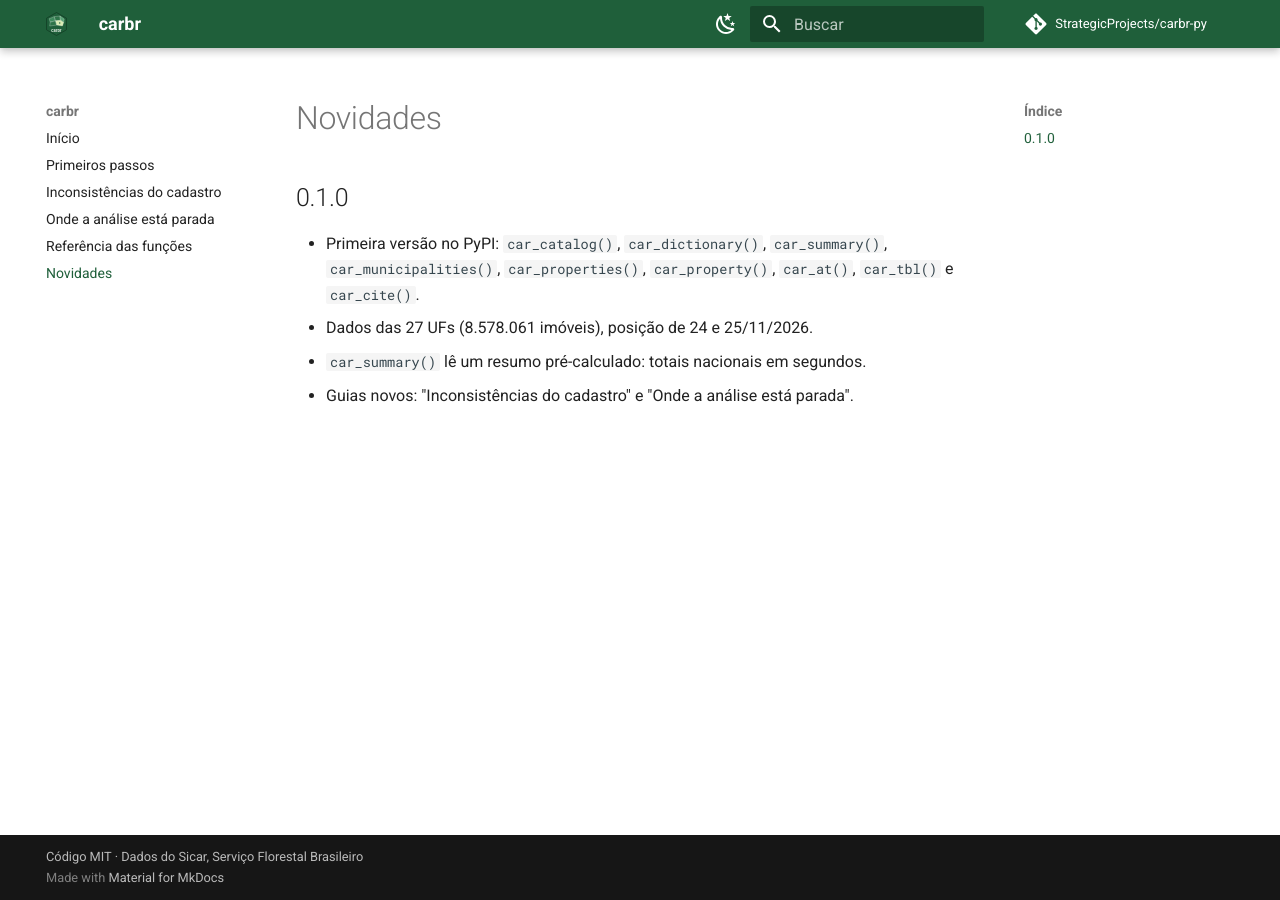
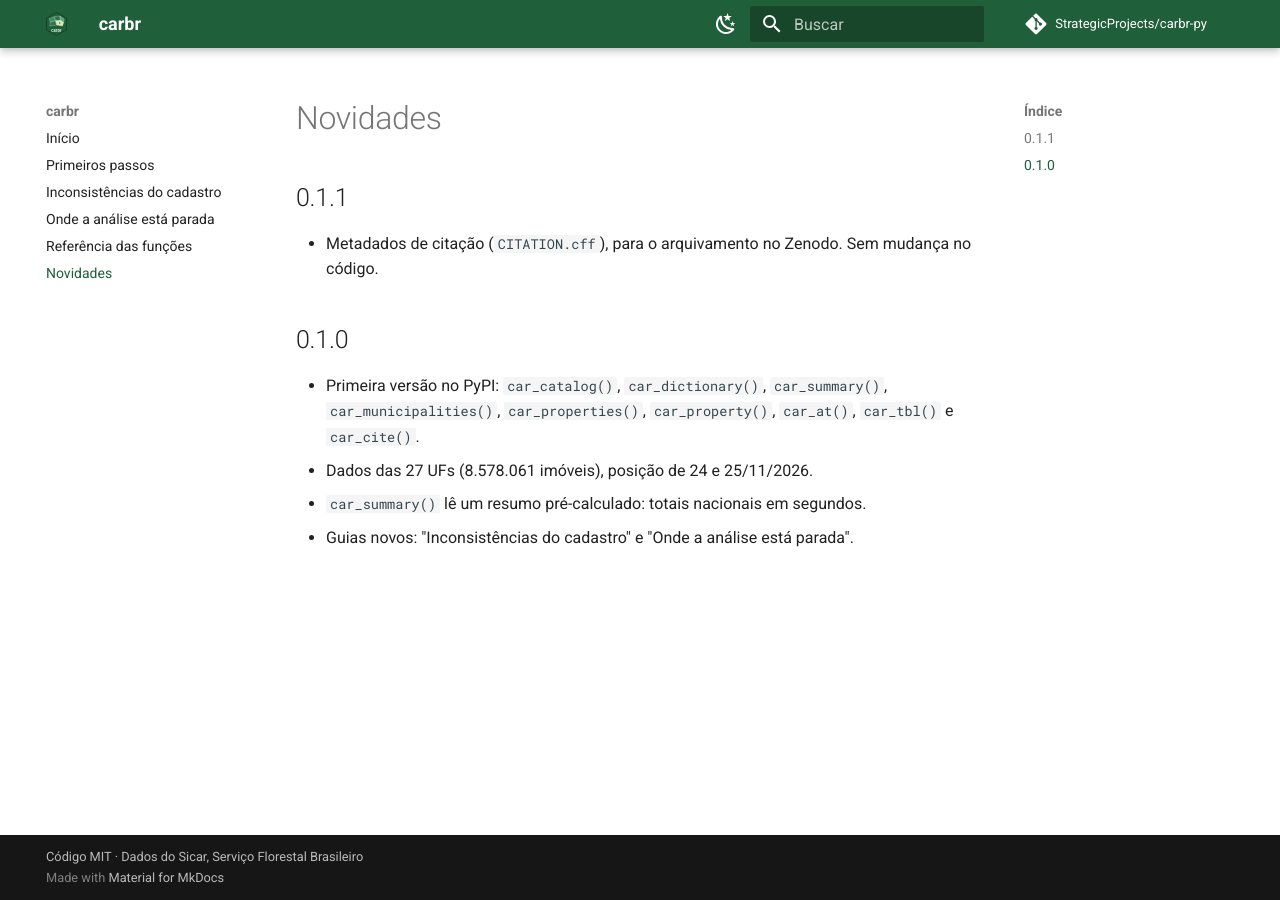
Before and after one commit to castlaboratory/carbr-py, an MkDocs documentation site: the page built from docs/news.md, in a window 1280 px wide. Built offline with MkDocs 1.6.1 and Material for MkDocs 9.7.7, drawn with Linux system fonts in a browser that asks for light colours; comment, search, counter and statistics services are not loaded.

Commit message:
Versão 0.1.1: metadados de citação
Co-Authored-By: Claude Fable 5.2 <noreply@anthropic.com>
Claude-Session: https://claude.ai/code/session_01358TeYzUz76CvMr3LYTf2D

```diff
--- a/docs/news.md
+++ b/docs/news.md
@@ -1,4 +1,8 @@
 # Novidades
+
+## 0.1.1
+
+- Metadados de citação (`CITATION.cff`), para o arquivamento no Zenodo. Sem mudança no código.
 
 ## 0.1.0
 
--- a/pyproject.toml
+++ b/pyproject.toml
@@ -4,7 +4,7 @@ build-backend = "hatchling.build"
 
 [project]
 name = "carbr"
-version = "0.1.0"
+version = "0.1.1"
 description = "Imóveis do Cadastro Ambiental Rural (CAR) no Python, sem baixar a base inteira"
 readme = "README.md"
 license = { file = "LICENSE" }
--- a/src/carbr/__init__.py
+++ b/src/carbr/__init__.py
@@ -39,7 +39,7 @@ from .data import (
     car_tbl,
 )
 
-__version__ = "0.1.0"
+__version__ = "0.1.1"
 
 __all__ = [
     "CarError",
```
Also changed, not shown: NEWS.md (+4 -0 lines), 1 other file.
